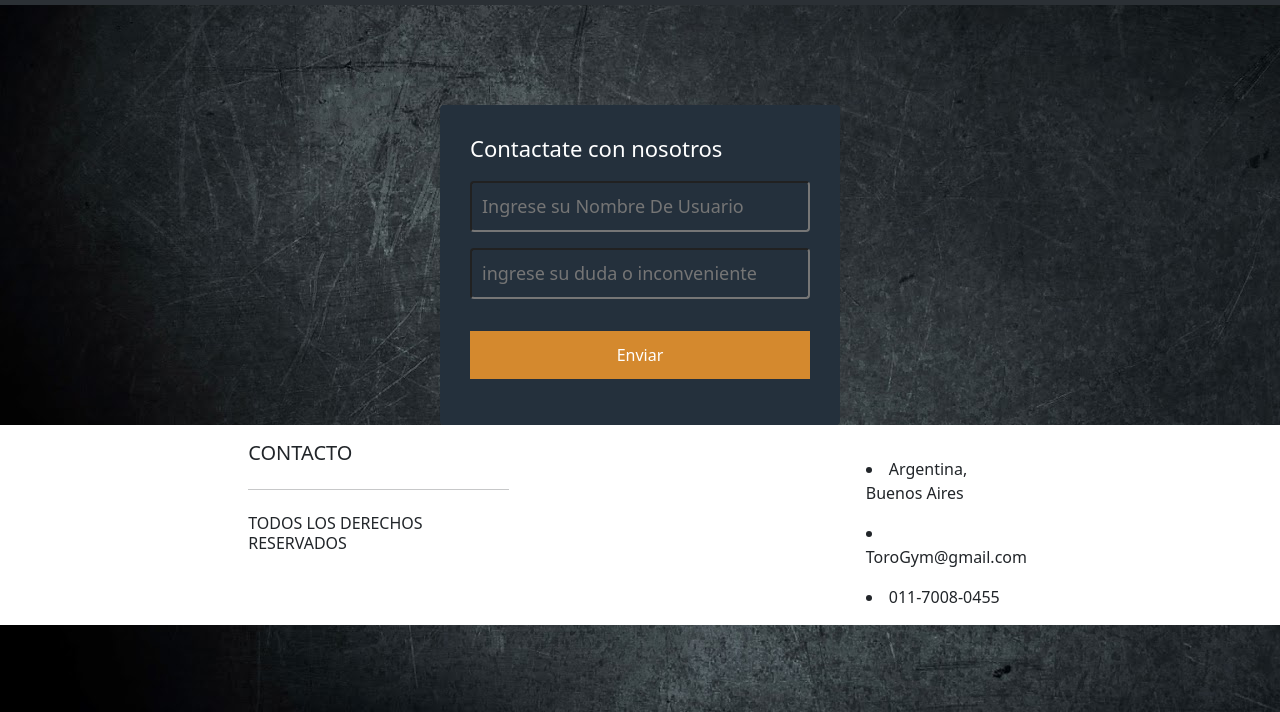
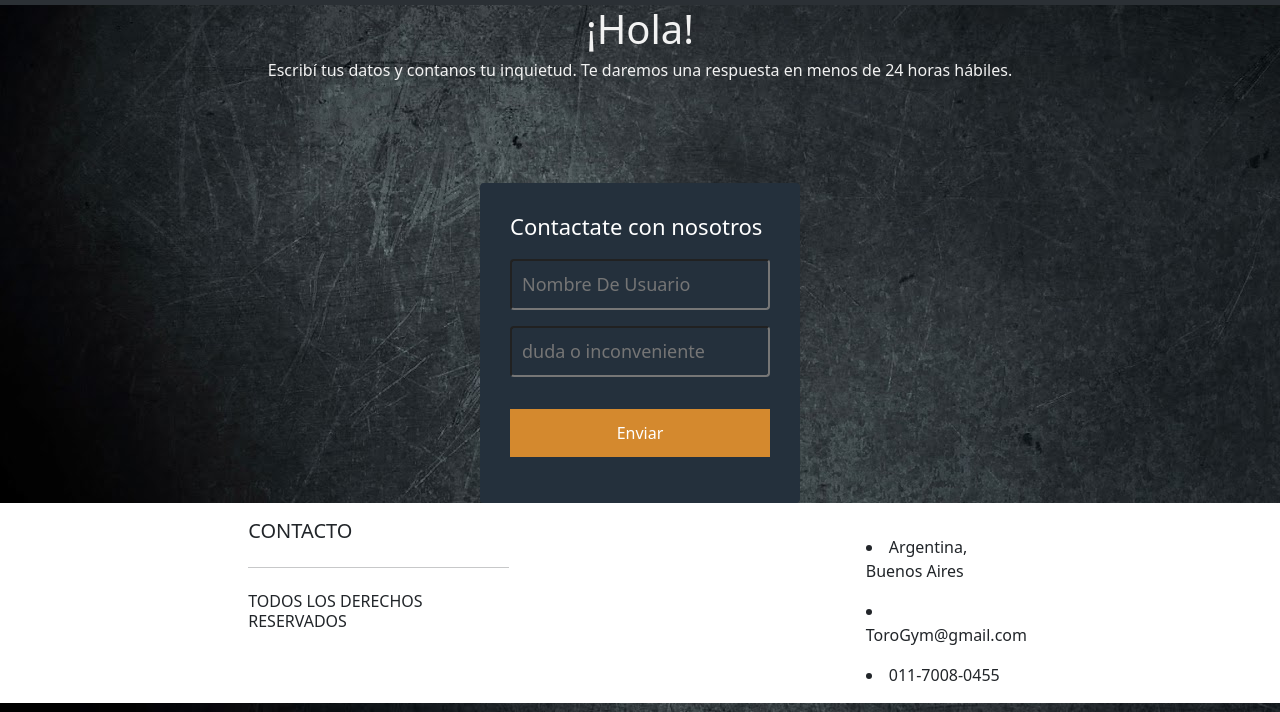
Before and after one commit to juanmaasan/PreEntrega2, a website: page paginas/Contacto.html in a window 1280 px wide. Shown: the part 88-800 px from the top of the page. Drawn offline with nearby package versions, Linux system fonts and the light colour scheme.

Commit message:
correcciones

```diff
--- a/paginas/Contacto.html
+++ b/paginas/Contacto.html
@@ -41,10 +41,21 @@
         </nav>
     </header>
     <main>
+        <section class="Titulos">
+          <h1>¡Hola!</h1>
+          <br>
+          <br>
+        </section>
+        <section class="Titulos">
+          <br>
+          <br>
+          <br>
+          <h6>Escribí tus datos y contanos tu inquietud. Te daremos una respuesta en menos de 24 horas hábiles.</h6>
+        </section>
         <section class="form-register">
             <h4>Contactate con nosotros</h4>
-            <input class="controles" type="text" name="nombre" id="nombre" placeholder="Ingrese su Nombre De Usuario">
-            <input class="controles" type="text" name="caja de texto" id="caja de texto" placeholder="ingrese su duda o inconveniente">
+            <input class="controles" type="text" name="nombre" id="nombre" placeholder="Nombre De Usuario">
+            <input class="controles" type="text" name="caja de texto" id="caja de texto" placeholder="duda o inconveniente">
             <input class="botones" type="submit" value="Enviar">
         </section>
     </main>
--- a/sass/components/_detail.scss
+++ b/sass/components/_detail.scss
@@ -140,3 +140,11 @@ footer{
  .card__title{
     margin-bottom: 1em;
  }
+
+ /* H1 titulos*/
+ .Titulos{
+    display: flex;
+    text-align: center;
+    justify-content: center;
+    color: #f2f2f2;
+ }
```
Also changed, not shown: index.html (+1 -0 lines), paginas/Productos.html (+5 -0 lines), paginas/QuienesSomos.html (+7 -2 lines), paginas/Registro.html (+11 -0 lines), Captura de pantalla (29).png (added), Css/main.css, Img/Imagengym.jpeg (added), Img/Imagentoro.jpeg (deleted), Img/descarga (1).jpeg (deleted), Img/descarga.jpeg (deleted), Img/oojito.png (added), Img/torogym.png (deleted), Img/toroo.png (added), sass/main.scss (line endings or trailing spaces), 1 other file.
